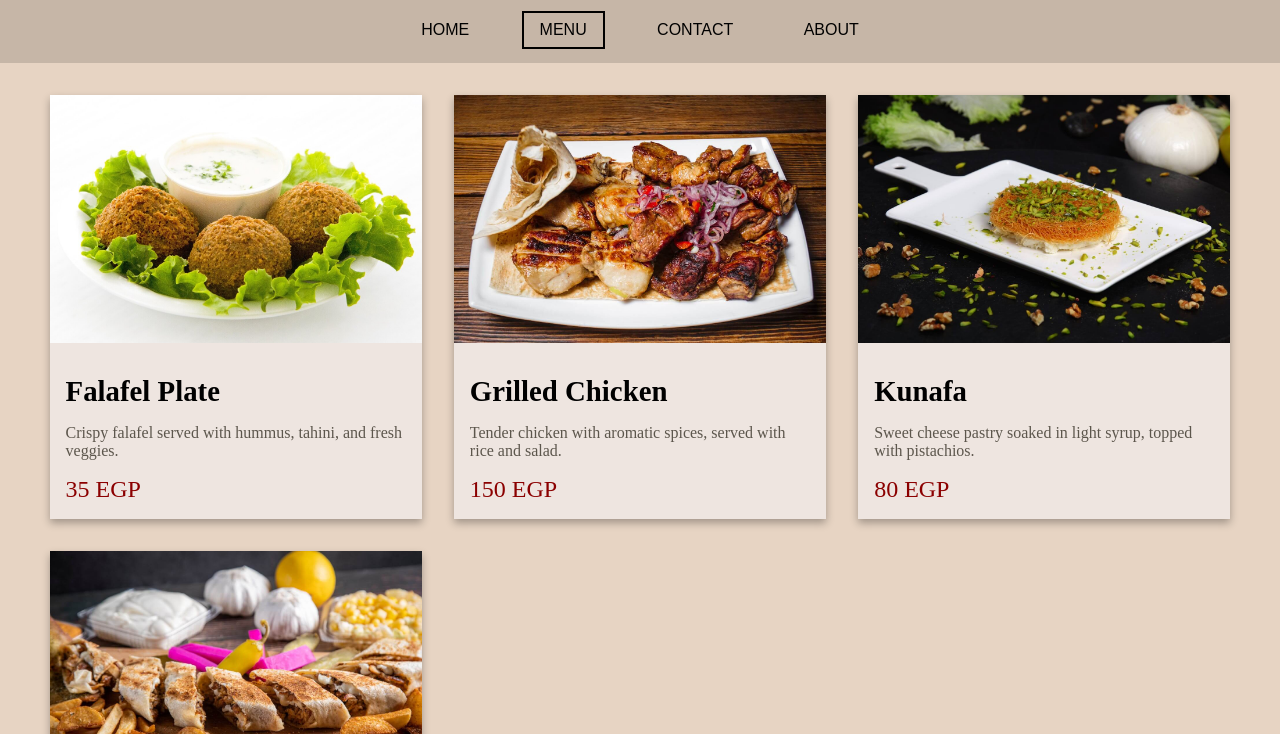
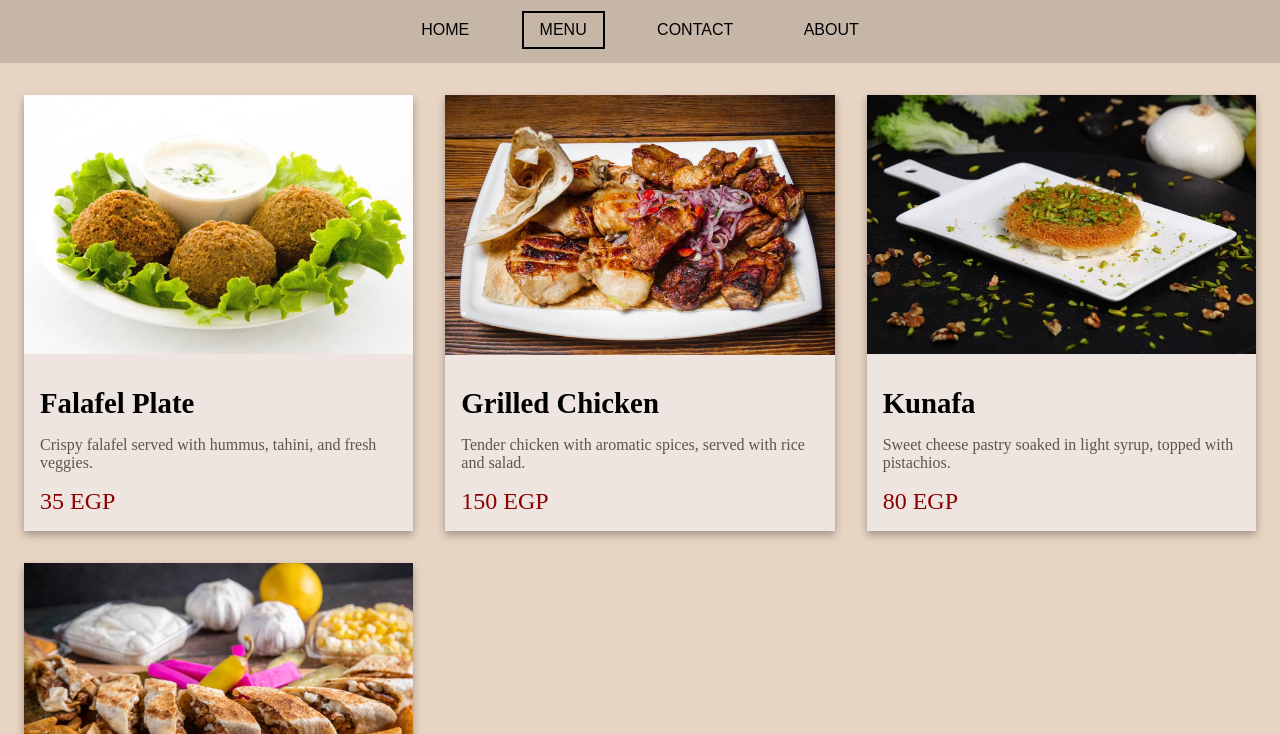
Before and after one commit to AbdulRhmanHS/restaurant-page, a website built with webpack: page src/template.html in a window 1280 px wide. Both pictures are taken after a click on the button "MENU". Shown: the part 66-800 px from the top of the page. Built offline with nearby package versions, Linux system fonts and the light colour scheme.

Commit message:
Fix zomming issue in the menu page

```diff
--- a/src/styles.css
+++ b/src/styles.css
@@ -73,7 +73,7 @@ p {
   display: flex;
   align-items: center;
   background-color: var(--clr-1);
-  padding: 0 1.5rem;
+  padding: 0 clamp(0.5rem, 2vw, 1.5rem);
 }
 
 /*Main page*/
@@ -168,7 +168,7 @@ p {
   grid-template-columns: repeat(auto-fill, minmax(350px, 1fr));
   gap: 2rem;
   margin: 2rem 0;
-  padding: 0 2vw;
+  padding: 0;
   width: 100%;
 }
 
```
